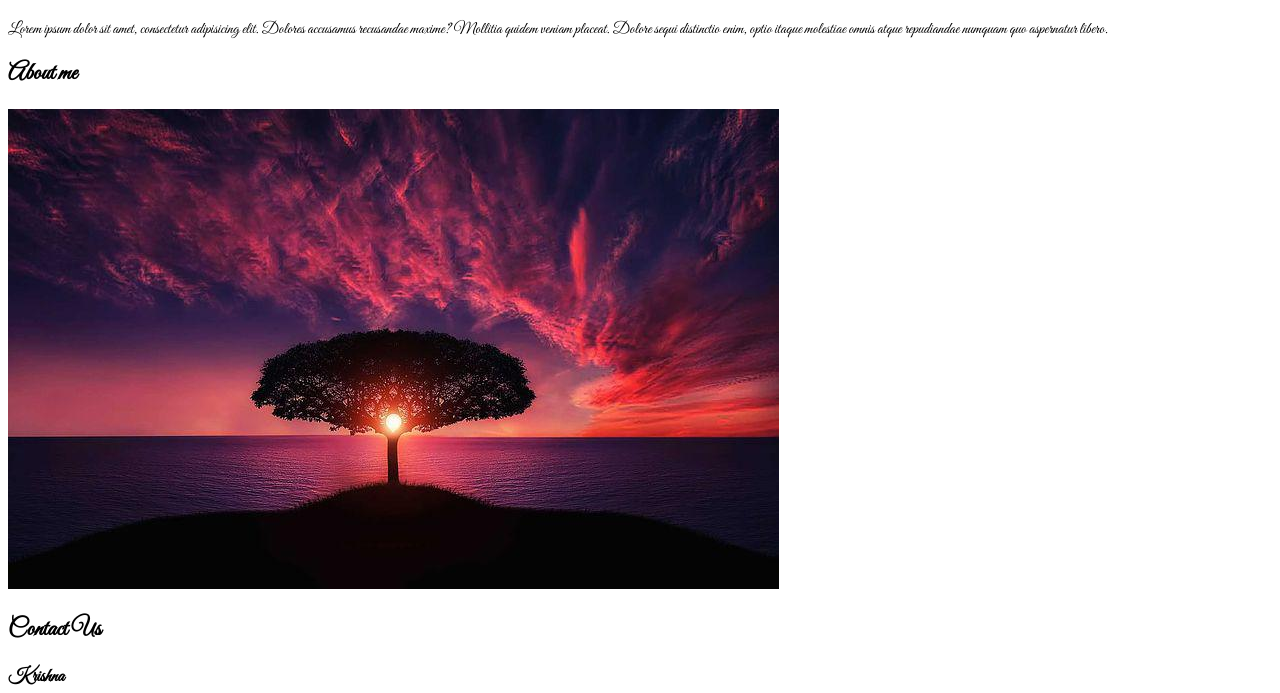
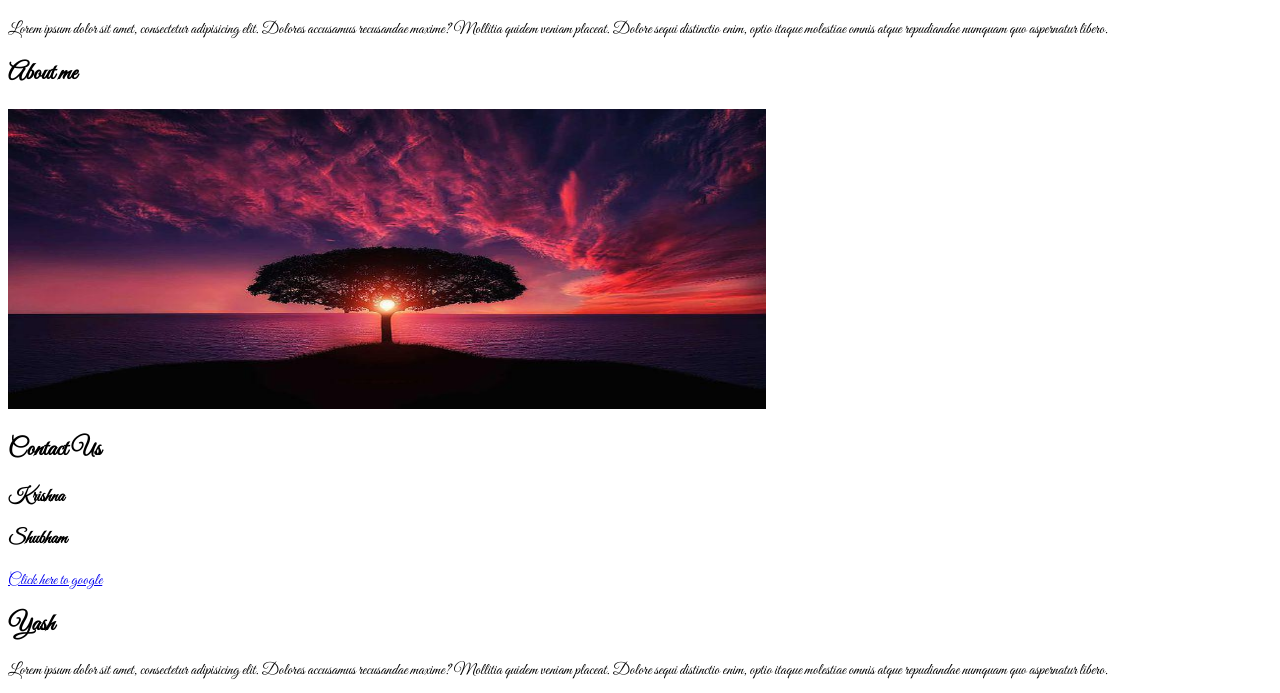
Before and after one commit to Kisna2512/Tailwind_CSS, a website built with Vite: page index.html in a window 1280 px wide. Shown: the part 63-756 px from the top of the page. Built offline with nearby package versions, Linux system fonts and the light colour scheme.

Commit message:
CSS BoxModel

```diff
--- a/index.html
+++ b/index.html
@@ -22,7 +22,7 @@
         aspernatur libero.</p>
 
     <h2 class="subtitle">About me</h2>
-    <img src="./imges/img.png" alt="">
+    <img src="./imges/img.png" alt="" id="about-us">
     <h2 id="contact-us">Contact Us</h2>
     <h3>Krishna</h3>
     <h3 class="shubham" id="jj">Shubham</h3>
--- a/style.css
+++ b/style.css
@@ -1,4 +1,4 @@
-/* Today's timestamp: 2:37:24*/
+/* Today's timestamp: 3:00:47*/
 /* inline css  > id selector > class selector > element selector ---Priority of selectors */
 /* .title {
   color: red;
@@ -112,3 +112,10 @@ body {
   /* text-decoration: line-through; */
 /* text-decoration: wavy; */
 /* } */
+
+#about-us {
+  height: 300px;
+  width: 60%;
+  border: 100px;
+  border-color: blue;
+}
```
